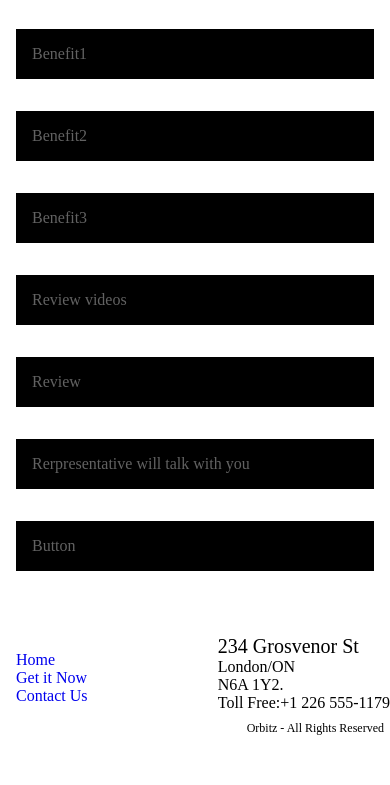
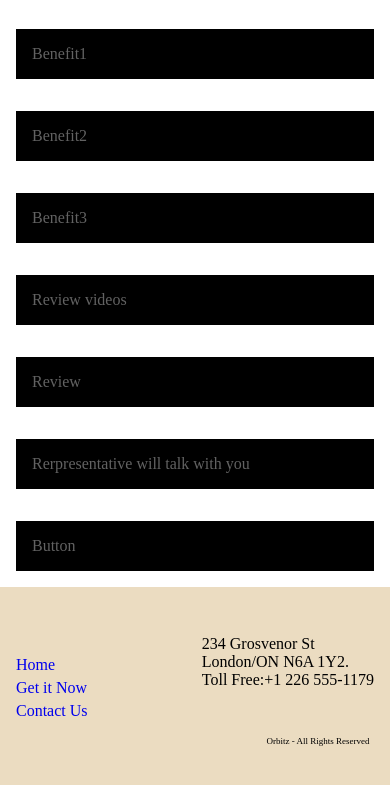
Before and after one commit to barbifa/orbitz_rebrand, a plain HTML site: page index.html in a window 390 px wide. Shown: the part 189-974 px from the top of the page. Drawn offline with Linux system fonts and the light colour scheme.

Commit message:
updated foot mobile

```diff
--- a/css/main.css
+++ b/css/main.css
@@ -315,14 +315,14 @@ input, textarea {
 	/*------------ Start Mobile Footer ------------*/
 
 	footer {
-
+		background-color: #ebdcc1;
 		color: black;
 	}
 
 	footer .footer-nav {
 		display: block;
 		font-weight: 100;
-		color: black;
+		color: #38342D;
 	}
 
 
@@ -336,18 +336,21 @@ input, textarea {
 	nav ul li {
 		display: block;
 		margin-right: 1.25em;
+		margin-top:5px;
 	}
 
 
 	.copyright {
-		font-size: .75em;
+		font-size: 9px;
 		text-align: right;
 		margin-right: .5em;
 	}
 
 	.footer-spacing {
-		padding: 3em 0em 3em 0em;
+		padding: 3em 1em 5em 0em;
 	}
+
+
 
 	/*------------ End Mobile Footer ------------*/
 }
--- a/index.html
+++ b/index.html
@@ -106,9 +106,10 @@
         <div class="address">
             <h3 class="hidden">Orbitz Address</h3>
             <p>
-                <span class="lg-font">234 Grosvenor St</span><br>
-                London/ON<br>
+                <span >234 Grosvenor St<br>
+                London/ON
                 N6A 1Y2.
+                </span>
             </p>
             <h3 class="hidden">Contact Information</h3>
             <p class="margin-top">Toll Free:+1 226 555-1179</p>
```
